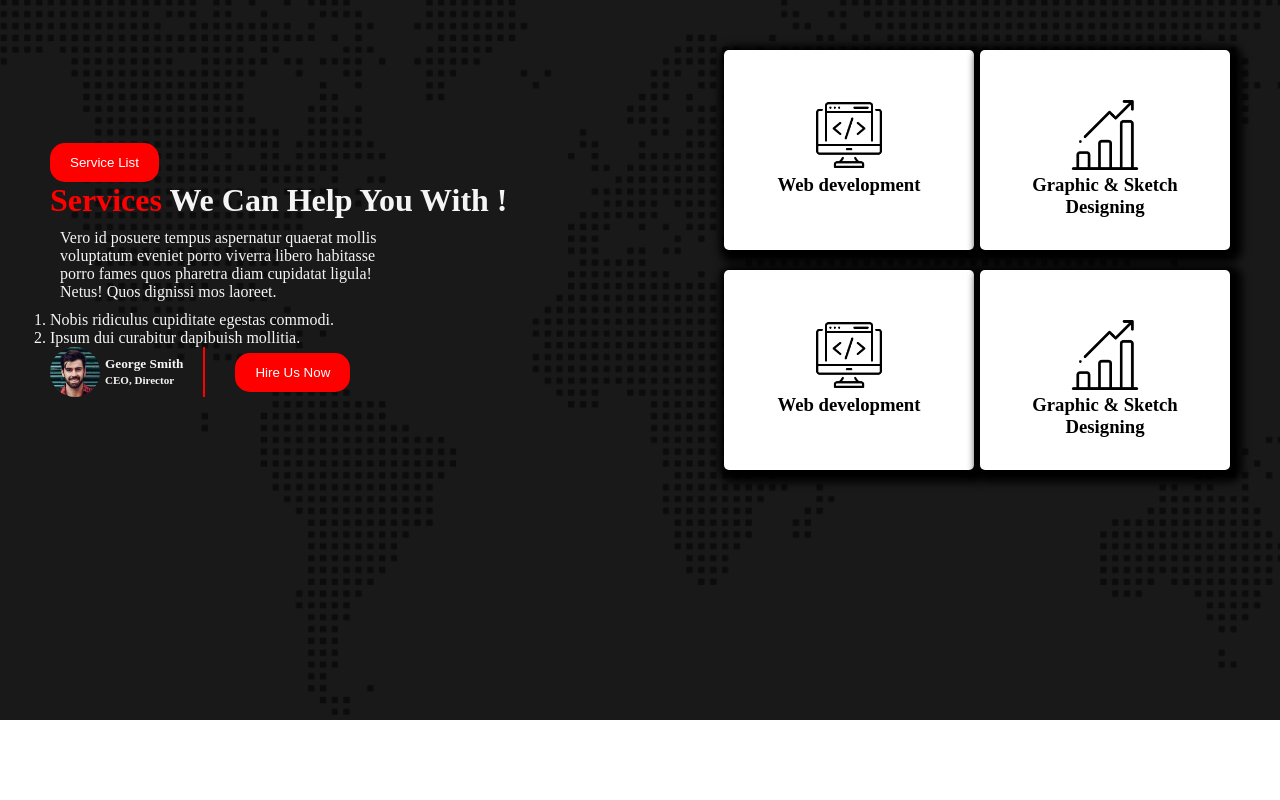
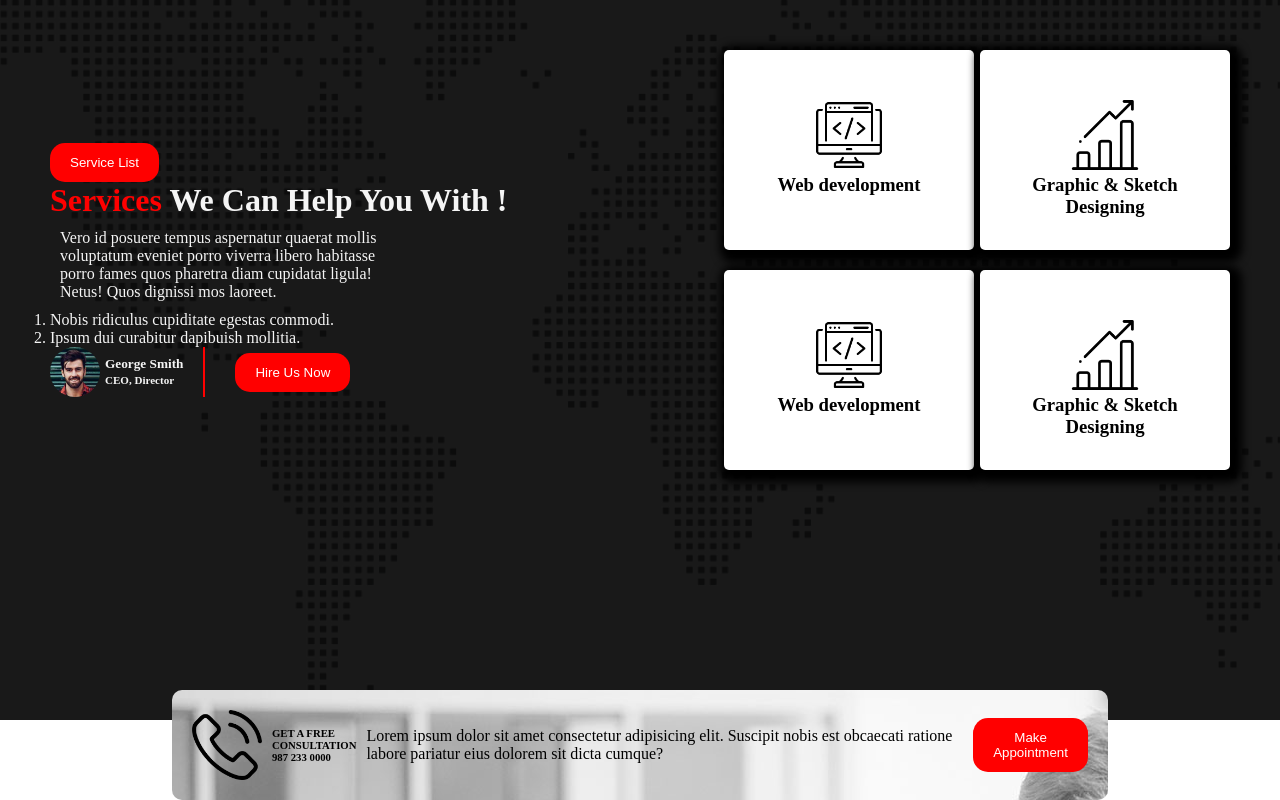
Before and after one commit to TamannaTahsin1/digital-agency, a plain HTML site: page index.html in a window 1280 px wide. Shown: the part 1049-1849 px from the top of the page. Before the commit the page ends 1769 px from the top, so only its background shows below. Drawn offline with Linux system fonts and the light colour scheme.

Commit message:
appointment section complete

```diff
--- a/index.html
+++ b/index.html
@@ -78,6 +78,20 @@
                 </div>
             </div>
         </div>
+        <!--appointment section-->
+        <div class="appointment-container">
+            <div class="phone-call">
+                <img class="icon" src="asset/icons/phone-call.png" alt="">
+                <h6>GET A FREE CONSULTATION <br>
+                    987 233 0000</h6>
+            </div>
+            <div class="appointment-description">
+                <p>Lorem ipsum dolor sit amet consectetur adipisicing elit. Suscipit nobis est obcaecati ratione labore pariatur eius dolorem sit dicta cumque?</p>
+            </div>
+            <div class="appointment-btn">
+                <button class="btn-primary">Make Appointment</button>
+            </div>
+        </div>
     </main>
     <footer></footer>
 </body>
--- a/styles/style.css
+++ b/styles/style.css
@@ -107,3 +107,21 @@
     border-right: 2px solid red;
     padding-right: 20px;
 }
+.phone-call{
+    display: flex;
+    align-items: center;
+    gap: 10px;
+    margin-right: 10px;
+}
+.appointment-container{
+    display: flex;
+    justify-content: space-around;
+    width: 70%;
+    margin: auto;
+    padding: 20px;
+    background-image: url('../asset/image/background.jpg');
+    /*background-color: red;*/
+    border-radius: 10px;
+    margin-top: -30px;
+    align-items: center;
+}
```
